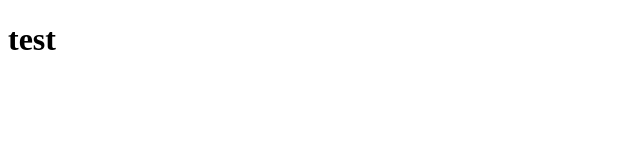
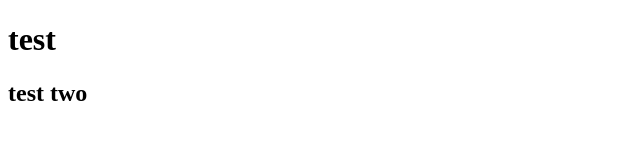
Before and after one commit to MaksKolomiiets/git-test, a plain HTML site: page index.html in a window 1280 px wide. Shown: the whole page, without its empty margins (0-640 px from the left). Drawn offline with Linux system fonts and the light colour scheme.

Commit message:
h2 added

```diff
--- a/index.html
+++ b/index.html
@@ -6,5 +6,6 @@
 </head>
 <body>
 	<h1>test</h1>
+	<h2>test two</h2>
 </body>
 </html>
```
